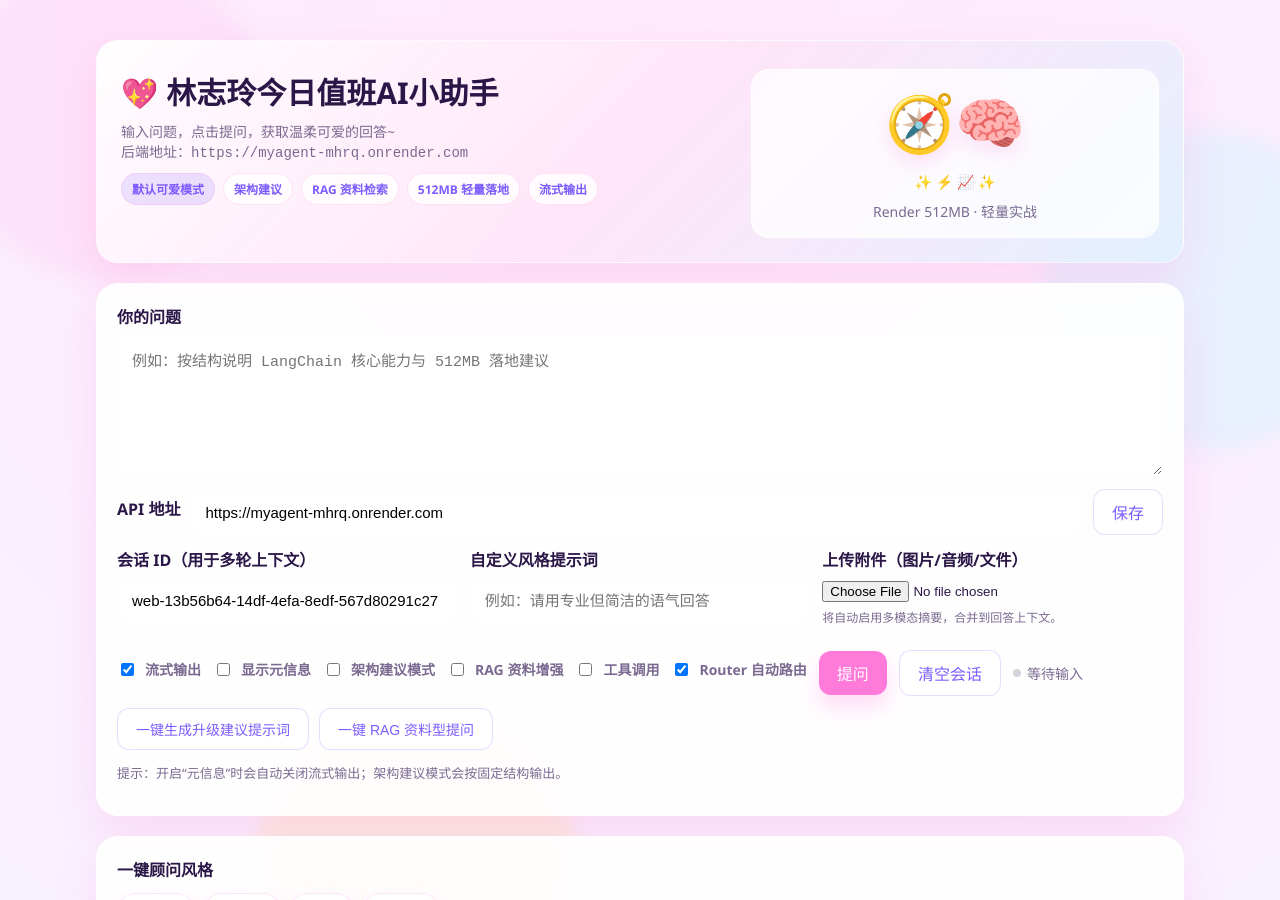
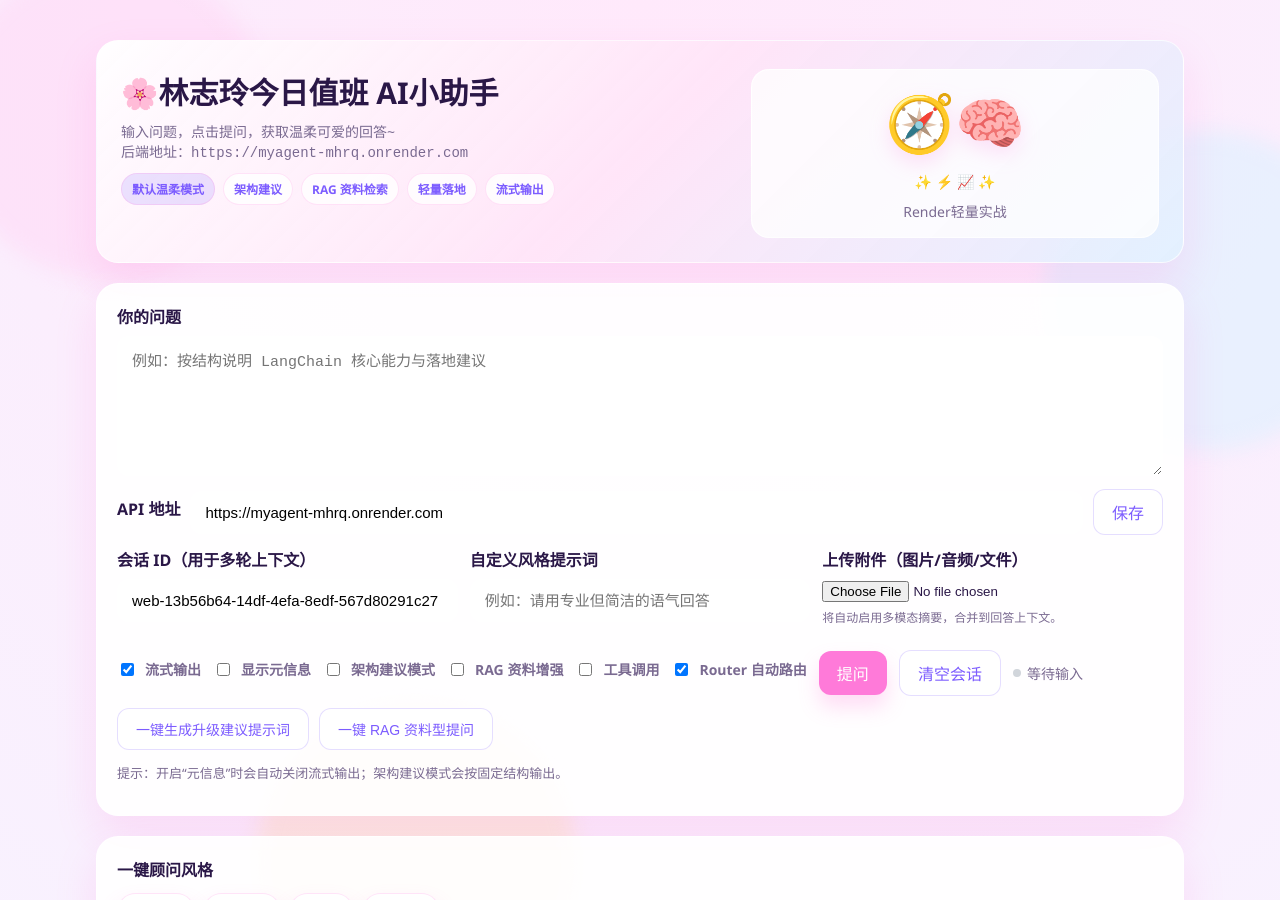
Before and after one commit to iehmltym/iehmltym.github.io, a Jekyll site: the page built from ai.html, in a window 1280 px wide and 900 px high. Built offline with Jekyll 4.4.1, drawn with Linux system fonts in a browser that asks for light colours; some of the changed text lies outside the part shown.

Commit message:
Update ai.html

```diff
--- a/ai.html
+++ b/ai.html
@@ -470,28 +470,28 @@ permalink: /ai/
   <div class="wrap">
     <div class="hero">
       <div>
-        <h1>💖 林志玲今日值班AI小助手</h1>
+        <h1>🌸林志玲今日值班 AI小助手</h1>
         <p>输入问题，点击提问，获取温柔可爱的回答~</p>
         <p class="muted">后端地址：<code id="apiBase"></code></p>
         <div class="hero-tags">
-          <span class="tag emphasis">默认可爱模式</span>
+          <span class="tag emphasis">默认温柔模式</span>
           <span class="tag">架构建议</span>
           <span class="tag">RAG 资料检索</span>
-          <span class="tag">512MB 轻量落地</span>
+          <span class="tag">轻量落地</span>
           <span class="tag">流式输出</span>
         </div>
       </div>
       <div class="hero-art">
         <div class="mascot">🧭🧠</div>
         <div class="sparkles">✨ ⚡️ 📈 ✨</div>
-        <p class="muted">Render 512MB · 轻量实战</p>
+        <p class="muted">Render轻量实战</p>
       </div>
     </div>
 
 
     <div class="card">
       <label for="q">你的问题</label>
-      <textarea id="q" placeholder="例如：按结构说明 LangChain 核心能力与 512MB 落地建议"></textarea>
+      <textarea id="q" placeholder="例如：按结构说明 LangChain 核心能力与落地建议"></textarea>
 
       <div class="api-input">
         <label for="apiInput">API 地址</label>
@@ -641,7 +641,7 @@ permalink: /ai/
     </div>
 
     <div class="card">
-      <h3 class="section-title">🛰️ 运营控制台（超轻量 512MB 友好）</h3>
+      <h3 class="section-title">🛰️ 运营控制台（超轻量友好）</h3>
       <p class="section-subtitle">一键查看系统状态、近期请求、缓存与会话，运营更稳。</p>
       <div class="action-bar">
         <button class="ghost" onclick="loadSystemInfo()">刷新系统状态</button>
@@ -764,7 +764,7 @@ permalink: /ai/
         const data = await resp.json();
         renderBlueprintSection("blueprintCore", "核心能力", data.sections.core);
         renderBlueprintSection("blueprintUse", "典型用法", data.sections.use);
-        renderBlueprintSection("blueprintRender", "Render 512MB", data.sections.render);
+        renderBlueprintSection("blueprintRender", "Render", data.sections.render);
         renderBlueprintSection("blueprintNext", "下一步升级", data.sections.next);
         const tips = document.getElementById("blueprintTips");
         tips.innerHTML = "";
@@ -891,12 +891,12 @@ permalink: /ai/
 
     function fillAdvisorPrompt() {
       document.getElementById("q").value =
-        "按“核心能力（LangChain 能做什么）→ 典型用法 → Render 512MB 落地建议 → 下一步升级”的结构说明。";
+        "按“核心能力（LangChain 能做什么）→ 典型用法 → Render 落地建议 → 下一步升级”的结构说明。";
     }
 
     function fillRagPrompt() {
       document.getElementById("q").value =
-        "结合 RAG、Agent、Router、Streaming 的工程价值，给出落地优先级和 512MB 实例注意事项。";
+        "结合 RAG、Agent、Router、Streaming 的工程价值，给出落地优先级实例注意事项。";
     }
 
     async function ask() {
```
